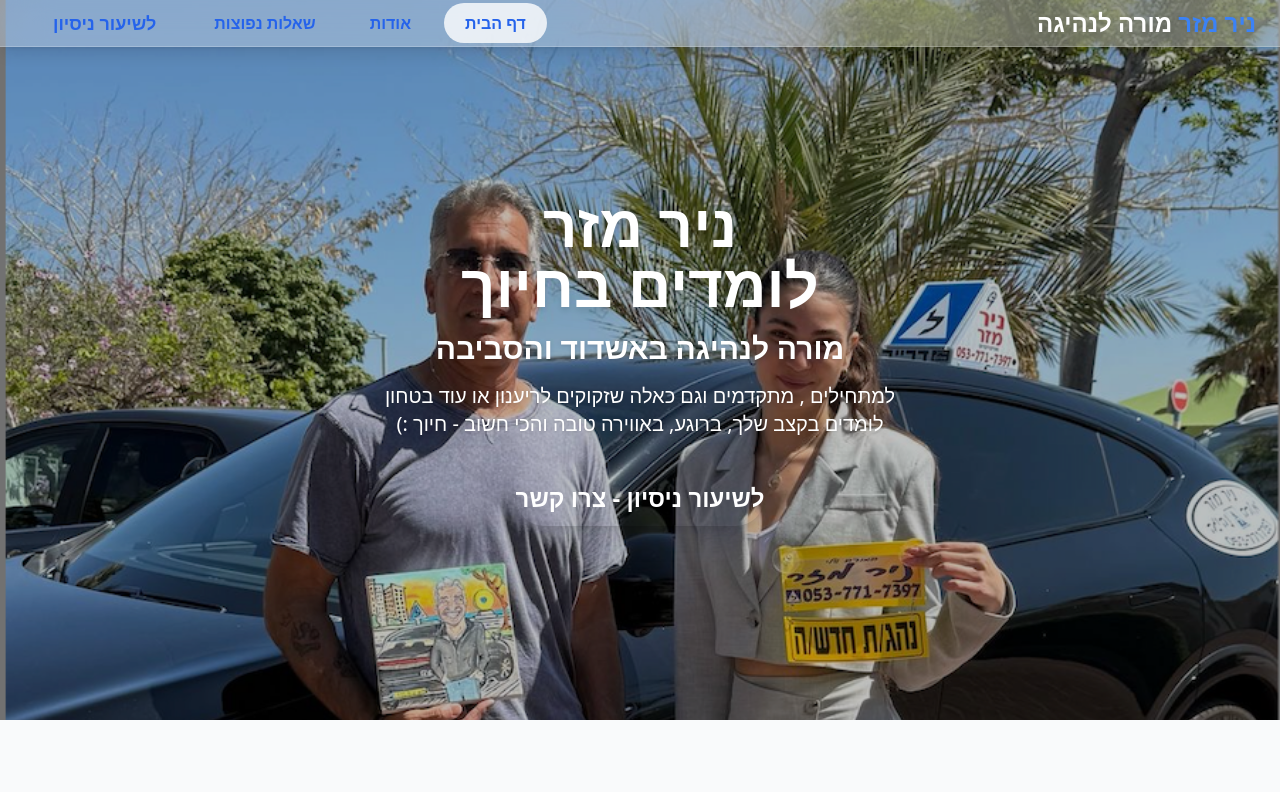
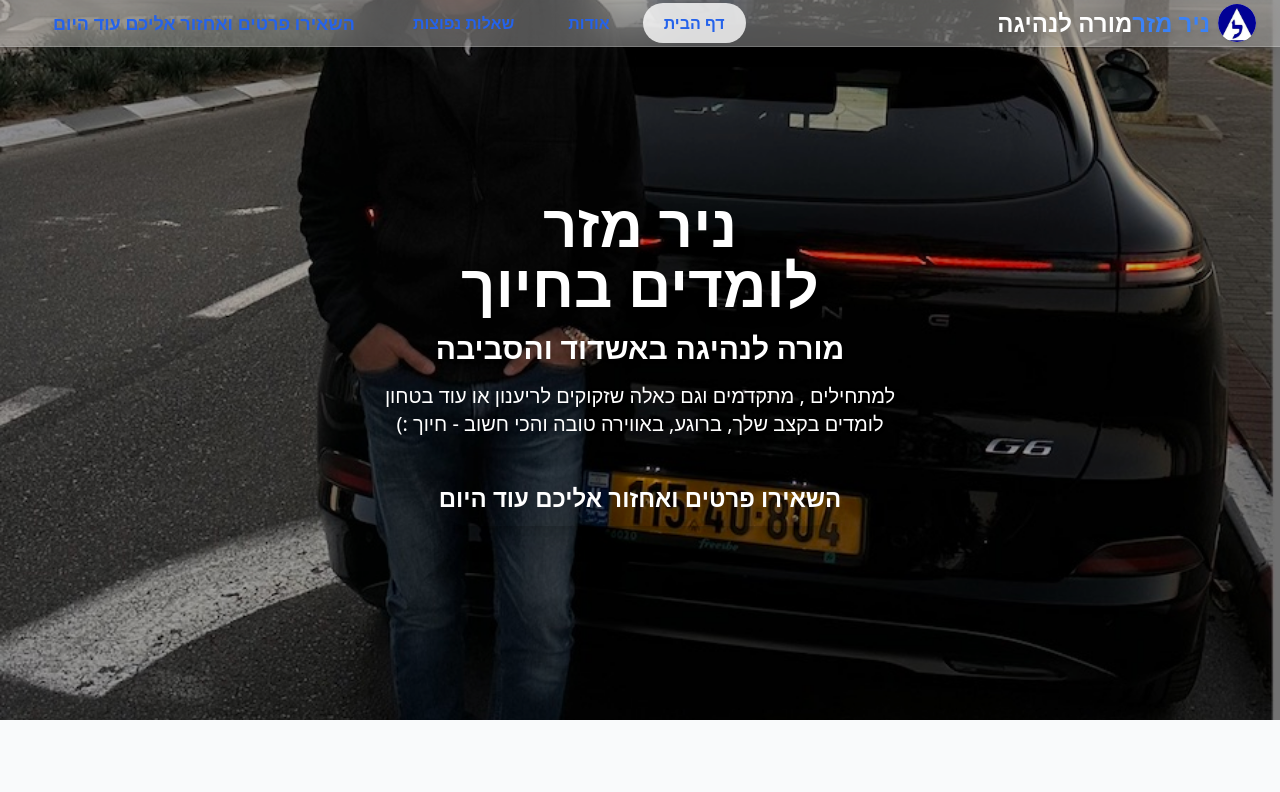
Before and after one commit to Webis-sites/nir-mazar, a Next.js app: page / in a window 1280 px wide. Shown: the top 792 px of the page. Built offline with nearby package versions, Linux system fonts and the light colour scheme.

Commit message:
Add new logo image and update button text across multiple components to improve user engagement and branding consistency.

```diff
--- a/src/components/AboutSection.tsx
+++ b/src/components/AboutSection.tsx
@@ -176,7 +176,7 @@ const AboutSection: React.FC = () => {
                     if (contactSection) contactSection.scrollIntoView({ behavior: 'smooth' });
                   }}
                 >
-                  לשיעור ניסיון - צרו קשר
+                  השאירו פרטים ואחזור אליכם עוד היום
                 </button>
               </motion.div>
             </motion.div>
--- a/src/components/CTASection.tsx
+++ b/src/components/CTASection.tsx
@@ -90,7 +90,7 @@ const DrivingLessonCta: React.FC<CtaProps> = () => {
             >
               <span className="relative z-10 flex items-center justify-center">
                 <FaCar className="ml-2" />
-                לשיעור ניסיון
+                השאירו פרטים ואחזור אליכם עוד היום
               </span>
               <motion.div
                 className="absolute inset-0 bg-blue-500"
--- a/src/components/FAQSection.tsx
+++ b/src/components/FAQSection.tsx
@@ -152,7 +152,7 @@ const FAQSection: React.FC = () => {
                   if (contactSection) contactSection.scrollIntoView({ behavior: 'smooth' });
                 }}
               >
-                לשיעור ניסיון - צרו קשר
+                השאירו פרטים ואחזור אליכם עוד היום
               </button>
             </div>
           </div>
--- a/src/components/HeroSection.tsx
+++ b/src/components/HeroSection.tsx
@@ -17,7 +17,7 @@ const HeroSection: React.FC = () => {
       {/* Responsive Background Image */}
       {isMobile ? (
         <Image
-          src="/nir mazar photo/nir-portrait.JPG"
+          src="/nir mazar photo/nirnir.jpeg"
           alt="ניר מזר - מורה לנהיגה באשדוד"
           fill
           priority
@@ -26,7 +26,7 @@ const HeroSection: React.FC = () => {
         />
       ) : (
         <Image
-          src="/nir mazar photo/nir-landscape.png"
+          src="/nir mazar photo/nirnir.jpeg"
           alt="ניר מזר - מורה לנהיגה באשדוד"
           fill
           priority
@@ -74,7 +74,7 @@ const HeroSection: React.FC = () => {
             if (contactSection) contactSection.scrollIntoView({ behavior: 'smooth' });
           }}
           >
-          לשיעור ניסיון - צרו קשר
+          השאירו פרטים ואחזור אליכם עוד היום
         </motion.button>
       </div>
     </section>
--- a/src/components/Navbar.tsx
+++ b/src/components/Navbar.tsx
@@ -5,6 +5,7 @@ import { FaBars, FaTimes } from 'react-icons/fa';
 import { Link as ScrollLink } from 'react-scroll';
 import { motion } from 'framer-motion';
 import { useIsMobile } from '@/lib/useIsMobile';
+import Image from 'next/image';
 
 interface NavItem {
   id: string;
@@ -58,7 +59,16 @@ const Navbar: React.FC = () => {
         <div className="flex justify-between items-center">
           {/* Logo */}
           <div className="flex items-center">
-            <h1 className="text-xl md:text-2xl font-bold text-white drop-shadow-lg">
+            <Image
+              src="/nir mazar photo/logo lamed.jpeg"
+              alt="לוגו לומדים"
+              width={38}
+              height={38}
+              className="ml-2 rounded-full bg-white shadow"
+              style={{objectFit: 'contain'}}
+              priority
+            />
+            <h1 className="text-xl md:text-2xl font-bold text-white drop-shadow-lg flex items-center">
               <span className="text-[#3b82f6]">ניר מזר</span> מורה לנהיגה
             </h1>
           </div>
@@ -97,7 +107,7 @@ const Navbar: React.FC = () => {
               className="ml-4 px-7 py-2 rounded-full text-lg font-bold bg-transparent border border-transparent text-[#2563eb] transition-all duration-200 focus:outline-none focus:ring-0 hover:bg-white/80 hover:backdrop-blur-md hover:border-blue-200/60 hover:text-[#2563eb]"
               style={{ zIndex: 1 }}
             >
-              <span className="relative z-10">לשיעור ניסיון</span>
+              <span className="relative z-10">השאירו פרטים ואחזור אליכם עוד היום</span>
             </motion.button>
           </div>
 
@@ -161,7 +171,7 @@ const Navbar: React.FC = () => {
             className="mt-4 px-7 py-2 rounded-full text-lg font-bold bg-transparent border border-transparent text-[#2563eb] transition-all duration-200 focus:outline-none focus:ring-0 hover:bg-white/80 hover:backdrop-blur-md hover:border-blue-200/60 hover:text-[#2563eb]"
             style={{ zIndex: 1 }}
           >
-            <span className="relative z-10">לשיעור ניסיון</span>
+            <span className="relative z-10">השאירו פרטים ואחזור אליכם עוד היום</span>
           </motion.button>
         </div>
       </div>
--- a/src/components/ServicesSection.tsx
+++ b/src/components/ServicesSection.tsx
@@ -155,7 +155,7 @@ const ServicesSection: React.FC = () => {
               if (contactSection) contactSection.scrollIntoView({ behavior: 'smooth' });
             }}
           >
-            לשיעור ניסיון - צרו קשר
+            השאירו פרטים ואחזור אליכם עוד היום
           </motion.button>
         </motion.div>
       </div>
```
Also changed, not shown: public/nir mazar photo/logo lamed.jpeg (added).
